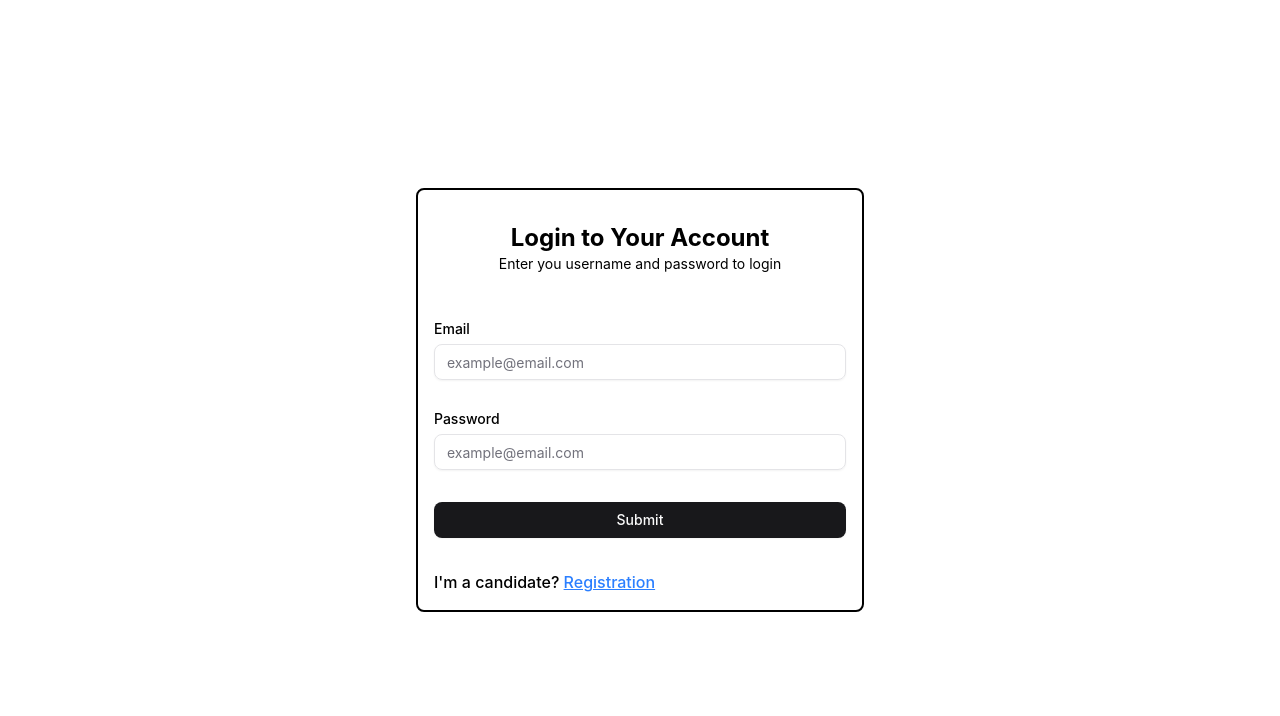
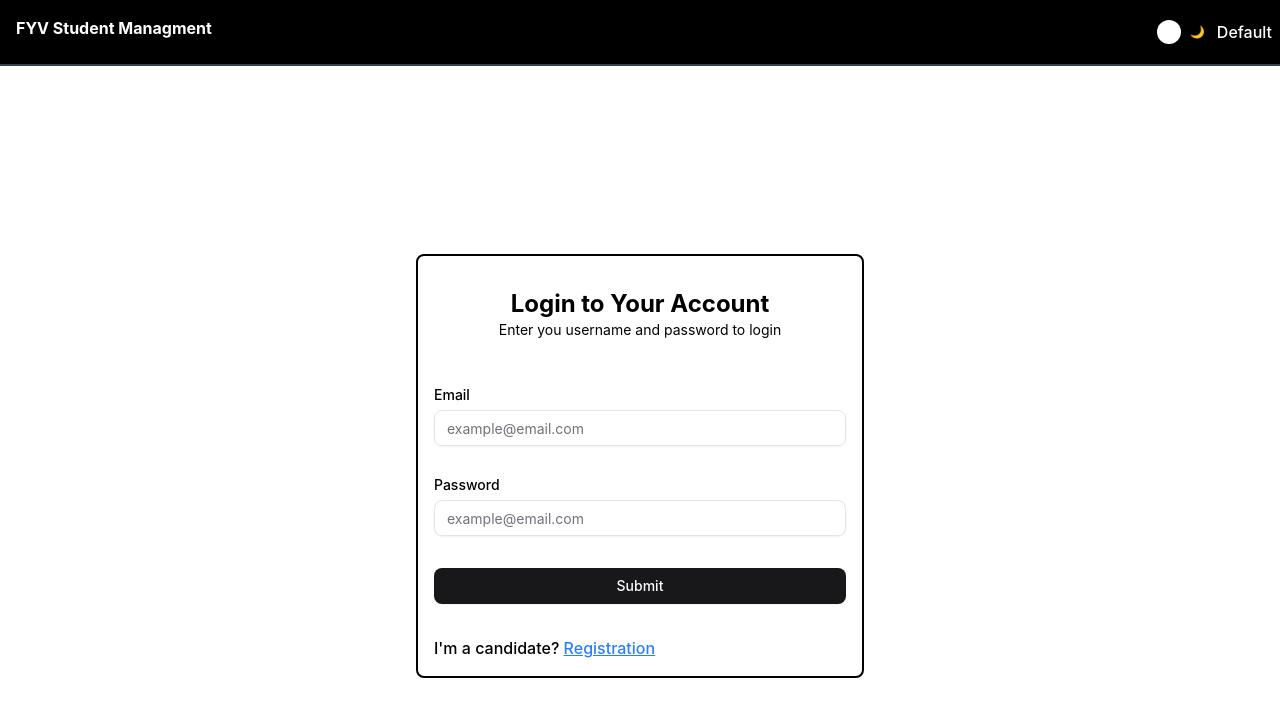
Before and after one commit to Mbungai-Francesco/IT_Project_React, a React (Vite) app: page / in a window 1280 px wide. Shown: the top 716 px of the page. Built offline with nearby package versions, Linux system fonts and the light colour scheme.

Commit message:
theme switcher

```diff
--- a/package.json
+++ b/package.json
@@ -38,7 +38,6 @@
     "tailwind-merge": "^3.0.2",
     "tailwindcss": "^4.0.6",
     "tailwindcss-animate": "^1.0.7",
-    "uploadthing": "^7.7.2",
     "zod": "^3.24.4"
   },
   "devDependencies": {
--- a/src/api/uploadthing/core.ts
+++ /dev/null
@@ -1,13 +0,0 @@
-// app/api/uploadthing/core.ts
-import { createUploadthing, type FileRouter } from "uploadthing/next";
-
-const f = createUploadthing();
-
-export const ourFileRouter = {
-  imageUploader: f({
-    image: { maxFileSize: "4MB", maxFileCount: 10 },
-    pdf: { maxFileSize: "16MB" },
-  }).onUploadComplete(() => {}),
-} satisfies FileRouter;
-
-export type OurFileRouter = typeof ourFileRouter;
--- a/src/components/Header.tsx
+++ b/src/components/Header.tsx
@@ -1,27 +1,35 @@
 import { Link } from '@tanstack/react-router'
 
-import ClerkHeader from '../integrations/clerk/header-user'
+// import ClerkHeader from '../integrations/clerk/header-user'
+import { useAdminContext } from '@/hooks/useAdminContext'
+import ThemeSwitch from './ThemeSwitcher'
 
 export default function Header() {
+  const { admin } = useAdminContext()
+
   return (
-    <header className="p-2 flex gap-2 bg-white text-black justify-between">
+    <div className='dark'>
+      <header className=" px-2 py-4 flex gap-2 bg-white dark:bg-black text-black dark:text-white justify-between border-b-2 border-gray-200 dark:border-gray-700">
       <nav className="flex flex-row">
         <div className="px-2 font-bold">
-          <Link to="/">Home</Link>
+          <Link to="/home">FYV Student Managment</Link>
         </div>
 
         {/* <div className="px-2 font-bold">
           <Link to="/demo/clerk">Clerk</Link>
         </div> */}
 
-        <div className="px-2 font-bold">
+        {/* <div className="px-2 font-bold">
           <Link to="/demo/tanstack-query">TanStack Query</Link>
-        </div>
+        </div> */}
       </nav>
 
-      <div>
-        <ClerkHeader />
+      <div className='flex gap-2 items-center'>
+        {/* <ClerkHeader /> */}
+        <ThemeSwitch />
+        <p className='font-medium'>{admin.name || 'Default'}</p>
       </div>
     </header>
+    </div>
   )
 }
--- /dev/null
+++ b/src/components/ThemeSwitcher.tsx
@@ -0,0 +1,63 @@
+import { useState, useEffect } from 'react';
+import { motion } from 'motion/react'
+import { useAdminContext } from '@/hooks/useAdminContext';
+
+const ThemeSwitch = () => {
+  const { theme, setTheme } = useAdminContext()
+  // const [isDark, setIsDark] = useState(() => {
+  //   // Check for saved preference or system preference
+  //   if (typeof window !== 'undefined') {
+  //     const savedTheme = localStorage.getItem('theme');
+  //     if (savedTheme) return savedTheme === 'dark';
+  //     return window.matchMedia('(prefers-color-scheme: dark)').matches;
+  //   }
+  //   return false;
+  // });
+
+  // useEffect(() => {
+  //   // Apply the theme class to the document
+  //   if (isDark) {
+  //     document.documentElement.classList.add('dark');
+  //     localStorage.setItem('theme', 'dark');
+  //   } else {
+  //     document.documentElement.classList.remove('dark');
+  //     localStorage.setItem('theme', 'light');
+  //   }
+  // }, [isDark]);
+
+  const toggleTheme = () => {
+    setTheme(theme === 'dark' ? 'light' : 'dark');
+  };
+
+  return (
+    <button
+      onClick={toggleTheme}
+      className={`relative flex items-center w-14 h-8 rounded-full p-1 transition-colors duration-300 outline-0 ${
+        (theme == 'dark') ? 'bg-gray-700' : 'bg-black'
+      }`}
+      aria-label={`Switch to ${(theme == 'dark') ? 'light' : 'dark'} mode`}
+    >
+      {/* Sun and Moon Icons (optional) */}
+      <div className="absolute flex items-center w-full justify-between pointer-events-none">
+        <span className={`text-xs ${(theme == 'dark') ? 'text-gray-400' : 'text-yellow-500'}`}>☀️</span>
+        <span className={`text-xs pr-2 ${(theme == 'dark') ? 'text-blue-300' : 'text-gray-500'}`}>🌙</span>
+      </div>
+
+      {/* Animated ball */}
+      <motion.div
+        className="w-6 h-6 rounded-full bg-white shadow-md z-10"
+        initial={false}
+        animate={{
+          x: (theme == 'dark') ? '100%' : '0%',
+        }}
+        transition={{
+          type: 'spring',
+          stiffness: 500,
+          damping: 30,
+        }}
+      />
+    </button>
+  );
+};
+
+export default ThemeSwitch;
--- a/src/lib/uploadthing.ts
+++ /dev/null
@@ -1,5 +0,0 @@
-import { generateReactHelpers } from "@uploadthing/react";
-import type { OurFileRouter } from "@/api/uploadthing/core";
-
-export const { useUploadThing, uploadFiles } =
-  generateReactHelpers<OurFileRouter>();
--- a/src/routes/__root.tsx
+++ b/src/routes/__root.tsx
@@ -20,7 +20,8 @@ export const Route = createRootRouteWithContext<MyRouterContext>()({
     return (
       <>
         {/* <ClerkProvider> */}
-        {admin.id ? <Header /> : <></>}
+        {/* {admin.id ? <Header /> : <></>} */}
+        <Header />
 
         <Outlet />
         <TanStackRouterDevtools />
```
Also changed, not shown: 1 other file (tests, documents, lock files or other folders).
